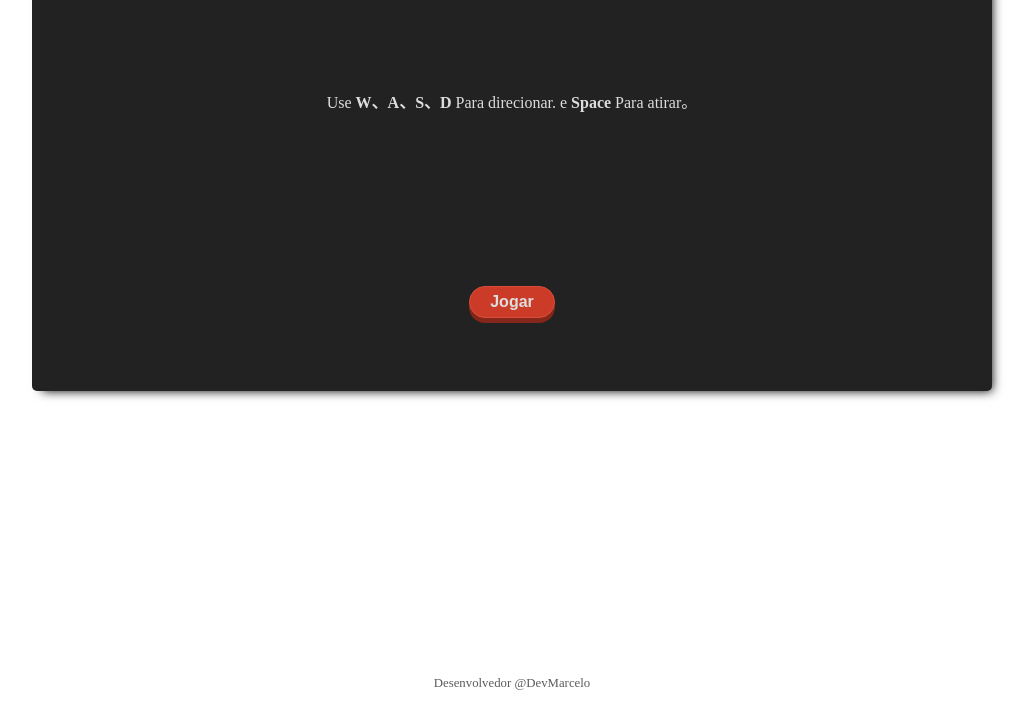
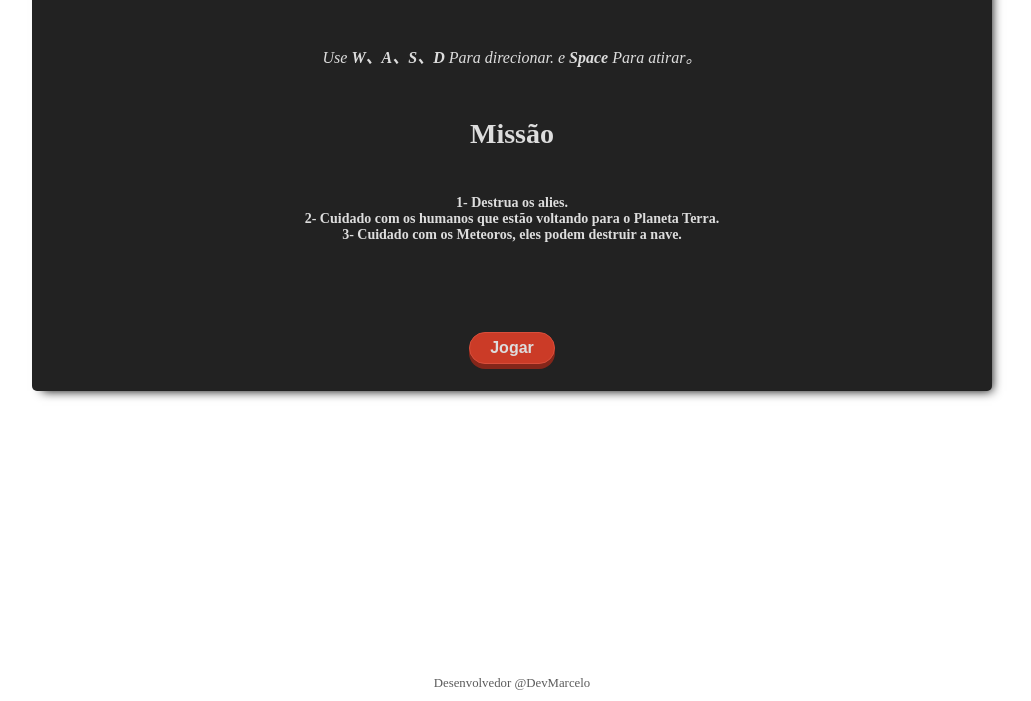
Before and after one commit to LucasMarcelo85/Battle-Star, a plain HTML site: page index.html in a window 1280 px wide. Shown: the part 99-800 px from the top of the page, without its empty margins (128-1159 px from the left). Drawn offline with Linux system fonts and the light colour scheme.

Commit message:
initgame

```diff
--- a/css/common.css
+++ b/css/common.css
@@ -114,12 +114,12 @@ tbody tr {
 .scroll tbody::-webkit-scrollbar {
     width:2px;
     }
-    /* 滚动槽 */
+
 .scroll tbody::-webkit-scrollbar-track {
     -webkit-box-shadow:inset 0 0 6px rgba(0,0,0,0.3);
     border-radius:10px;
 }
-    /* 滚动条滑块 */
+
 .scroll tbody::-webkit-scrollbar-thumb {
     border-radius:10px;
     background:rgba(255,255,255,0.5);
--- a/index.html
+++ b/index.html
@@ -19,7 +19,11 @@
         <div id="container" class="absolute">
             <div id="start" class="column">
                 <p class="message pre">
-                    Use <strong>W、A、S、D</strong> Para direcionar. e <strong>Space</strong> Para atirar。
+                    <em>Use <strong>W、A、S、D</strong> Para direcionar. e <strong>Space</strong> Para atirar。</em>
+                    <h1>Missão</h1>
+                    <strong> 1- Destrua os alies. <br>
+                    2- Cuidado com os humanos que estão voltando para o Planeta Terra. <br>
+                3- Cuidado com os Meteoros, eles podem destruir a nave.</strong>
 
                 </p>
                 <button id="start-btn" class="btn">
@@ -126,7 +130,7 @@
     </div>
     <footer>
         <span>Desenvolvedor
-            <a href="http://4ark.me"> @DevMarcelo</a>
+            <a href="https://github.com/LucasMarcelo85" target="_blank"> @DevMarcelo</a>
         </span>
     </footer>
     <script src="js/config/config.js"></script>
```
Also changed, not shown: img/background-1.jpg, img/plane/enemy.png, img/plane/friend.png, img/plane/player.png, img/playerBullet.png.
